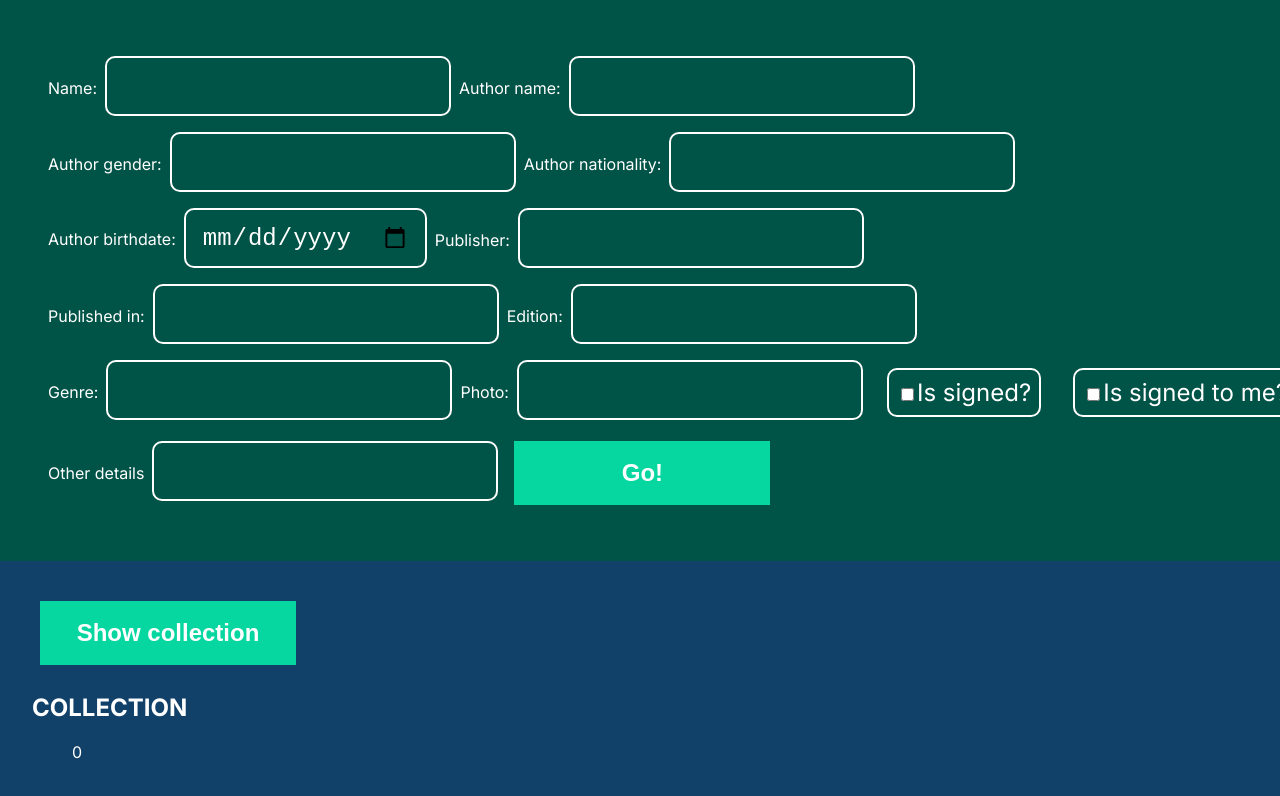
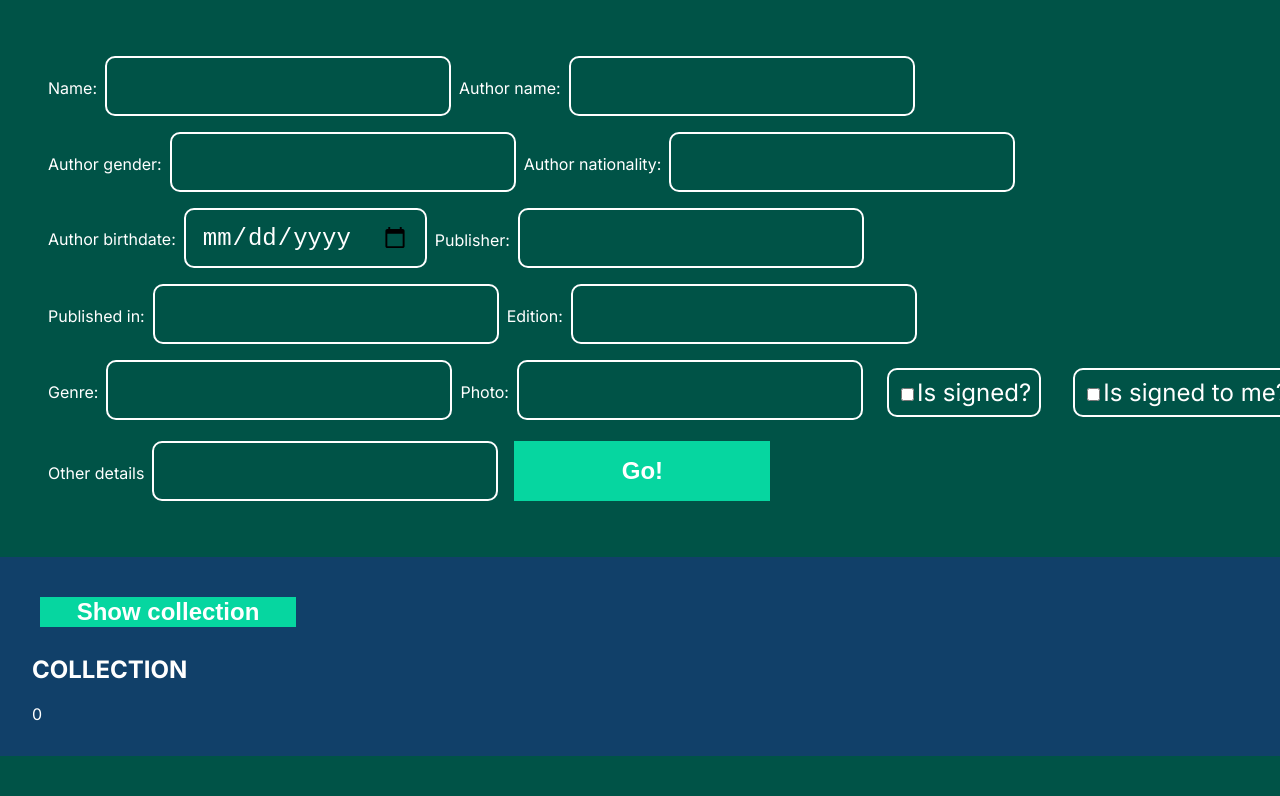
Before and after one commit to anamartins/book-inventory, a Next.js app: page / in a window 1280 px wide. Shown: the top 796 px of the page. Built offline with nearby package versions, Linux system fonts and the light colour scheme.

Commit message:
Revert "Style the Collection area"

```diff
--- a/src/app/components/BookList/BookList.tsx
+++ b/src/app/components/BookList/BookList.tsx
@@ -1,19 +1,12 @@
-'use client';
-import './BookList.scss';
+const BookList = ({books}) => {
+    return (
+        books.length ? books.map( (book) => {
+            return <ul key={book.id}>
+                <li>{book.name}, {book.authorName}</li>
 
+            </ul>;
+        }) : 0
 
-const BookList = ({books}) => {
-    const bookList = books.length ? books.map( (book, index:number) => {
-        return <li className="book-list-item" key={book.name}>
-            <h2>{index + 1}. {book.name}, {book.authorName}</h2>
-            <p>Publisher: {book.publisher}, {book.year}. {book.edition} edition.</p>
-
-        </li>;
-    }) : 0
-    return (
-        <ul className="book-list">
-            {bookList}
-        </ul>
     )
 }
 
--- a/src/app/components/BookList/Booklist.scss
+++ /dev/null
@@ -1,13 +0,0 @@
-.book-list {
-    display: flex;
-    flex-direction: row;
-    flex-wrap: wrap;
-}
-
-.book-list-item {
-    list-style: none;
-    border: 1px solid var(--font-color);
-    margin: 1rem 1rem 0 0;
-    padding: 0 1rem;
-    width: 40%;
-}
--- a/src/app/components/Button/Button.scss
+++ b/src/app/components/Button/Button.scss
@@ -1,6 +1,5 @@
 button {
     width: 20vw;
-    height: 4rem;
     margin: 0.5rem;
     background-color: var(--secondary-color);
     border: none;
--- a/src/app/components/Form/Form.tsx
+++ b/src/app/components/Form/Form.tsx
@@ -46,6 +46,7 @@ const Form = () => {
             <Checkout name="isSignedToMe" label="Is signed to me?" />
             <Input name="details" label="Other details" />
             <SubmitButton label="Go!" />
+
         </form>
     );
 };
--- a/src/app/page.tsx
+++ b/src/app/page.tsx
@@ -10,6 +10,27 @@ import Button from './components/Button/Button'
 import BookList from './components/BookList/BookList'
 
 export default function Home() {
+    // const book = {
+    //   title: 'Notes on \'Camp\'',
+    //   author:{
+    //     name: 'Susan Sontag',
+    //     gender: 'woman',
+    //     nationality: {country:'United States', provinceState:'New York', city: 'New York', continent:'North America'},
+    //     birthdate: '1933-01-16',
+    //   },
+    //   publisher: 'Penguin Modern',
+    //   year: 2018,
+    //   edition: 1,
+    //   genre: 'Essay',
+    //   photo: '',
+    //   details: {
+    //     isSigned: true,
+    //     isSignedToMe: false,
+    //     otherDetails: ''
+    //   },
+    //   lent: {isLent: false, lendto: '', lendDate:'', lendHistory: ''}
+    // };
+
     const [books, setBooks] = useState('')
 
     function onButtonClick(){
@@ -22,9 +43,7 @@ export default function Home() {
         <div className={styles.collection}>
         <Button label="Show collection" onClick={onButtonClick}/>
             <h2>COLLECTION</h2>
-            <div className={styles.booklist}>
-                <BookList books={books} />
-            </div>
+            <BookList books={books} />
         </div>
 
         </main>
```
Also changed, not shown: src/app/books/[book.name]/page.tsx (+12 -0 lines), src/app/page.module.css (line endings or trailing spaces).
